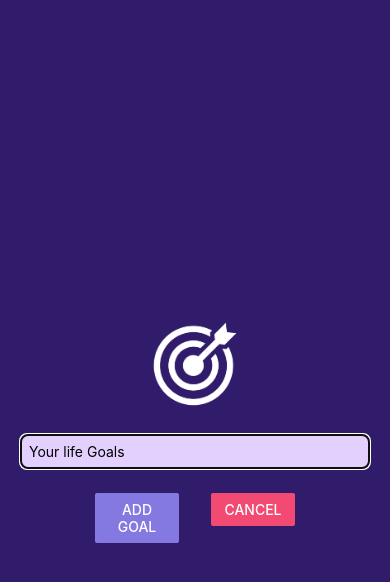
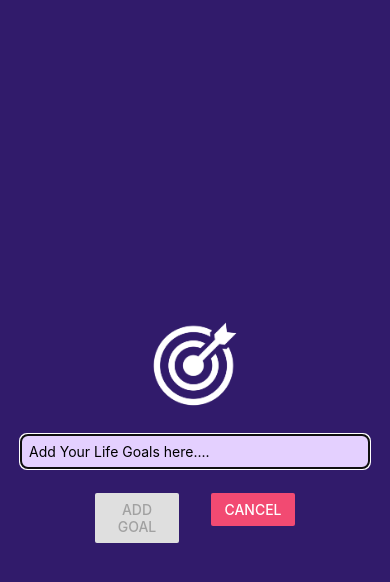
Before and after one commit to jsidd06/Goal-React-native-app, a React Native app: screen / in a window 390 px wide. Both pictures are taken after a click on the button "ADD NEW GOAL". Shown: the top 582 px of the page. Built offline with nearby package versions, Linux system fonts and the light colour scheme.

Commit message:
add some styles and add validation in button

```diff
--- a/App.js
+++ b/App.js
@@ -38,7 +38,7 @@ export default function App() {
     <>
       <StatusBar style="light" />
       <View style={styles.appContainer}>
-        <Button title="Add new Goal" onPress={modelOpen} color="#333C83" />
+        <Button title="Add new Goal" onPress={modelOpen} color="#8479E1" />
         <DataInput
           showModal={modaleIsOpen}
           addAllGoal={handleAddClick}
--- a/Components/DataInput.js
+++ b/Components/DataInput.js
@@ -22,10 +22,12 @@ const [userText, setUserText] = useState("");
         />
         <TextInput
           style={styles.textInputStyle}
-          placeholder="Your life Goals"
+          placeholder="Add Your Life Goals here...."
           onChangeText={addTextUser}
           value={userText}
           color="#ffffff"
+          maxLength={50}
+          placeholderTextColor="black"
         />
         <View style={styles.buttonContainer}>
           <View style={styles.button}>
@@ -33,6 +35,7 @@ const [userText, setUserText] = useState("");
               title="Add Goal"
               color="#8479E1"
               onPress={clickAddGoalHandler}
+              disabled={userText.length === 0}
             />
           </View>
           <View style={styles.button}>
@@ -69,6 +72,7 @@ const styles = StyleSheet.create({
     width: "100%",
     borderRadius: 7,
     padding: 8,
+    color: "#311b6b",
   },
   buttonContainer: {
     flexDirection: "row",
--- a/Components/DataItem.js
+++ b/Components/DataItem.js
@@ -4,9 +4,9 @@ function DataItem(props) {
   return (
     <View style={styles.goalStyleText}>
       <Pressable
-        android_ripple={{ color: "#8479E1" }}
+        android_ripple={{ color: "#243D25" }}
         onPress={props.onClickDelete.bind(this, props.id)}
-        style={({pressed}) => pressed && styles.pressedData}
+        style={({ pressed }) => pressed && styles.pressedData}
       >
         <Text style={styles.goalDataText}>{props.data}</Text>
       </Pressable>
@@ -18,7 +18,7 @@ export default DataItem;
 
 const styles = StyleSheet.create({
   goalStyleText: {
-    backgroundColor: "#8479E1",
+    backgroundColor: "#5F7464",
     borderRadius: 10,
     marginBottom: 8,
     marginTop: 8,
```
